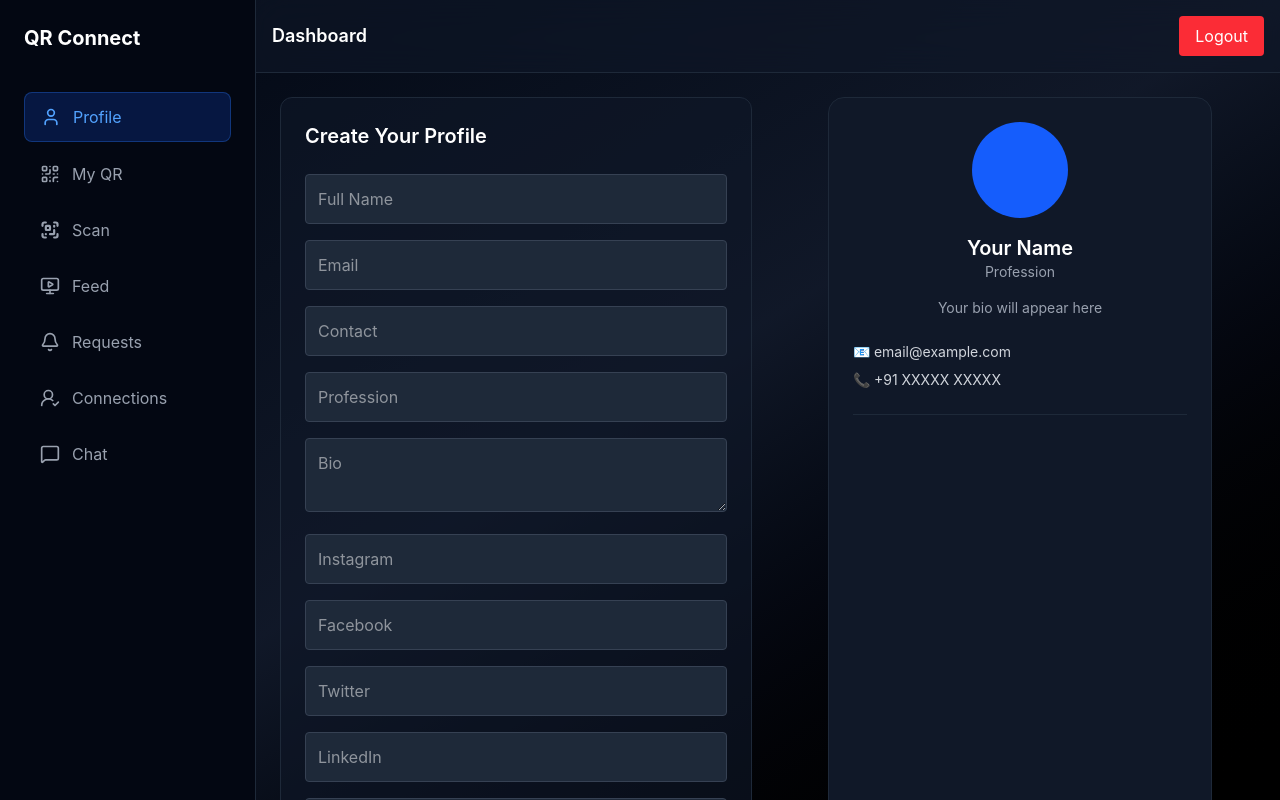
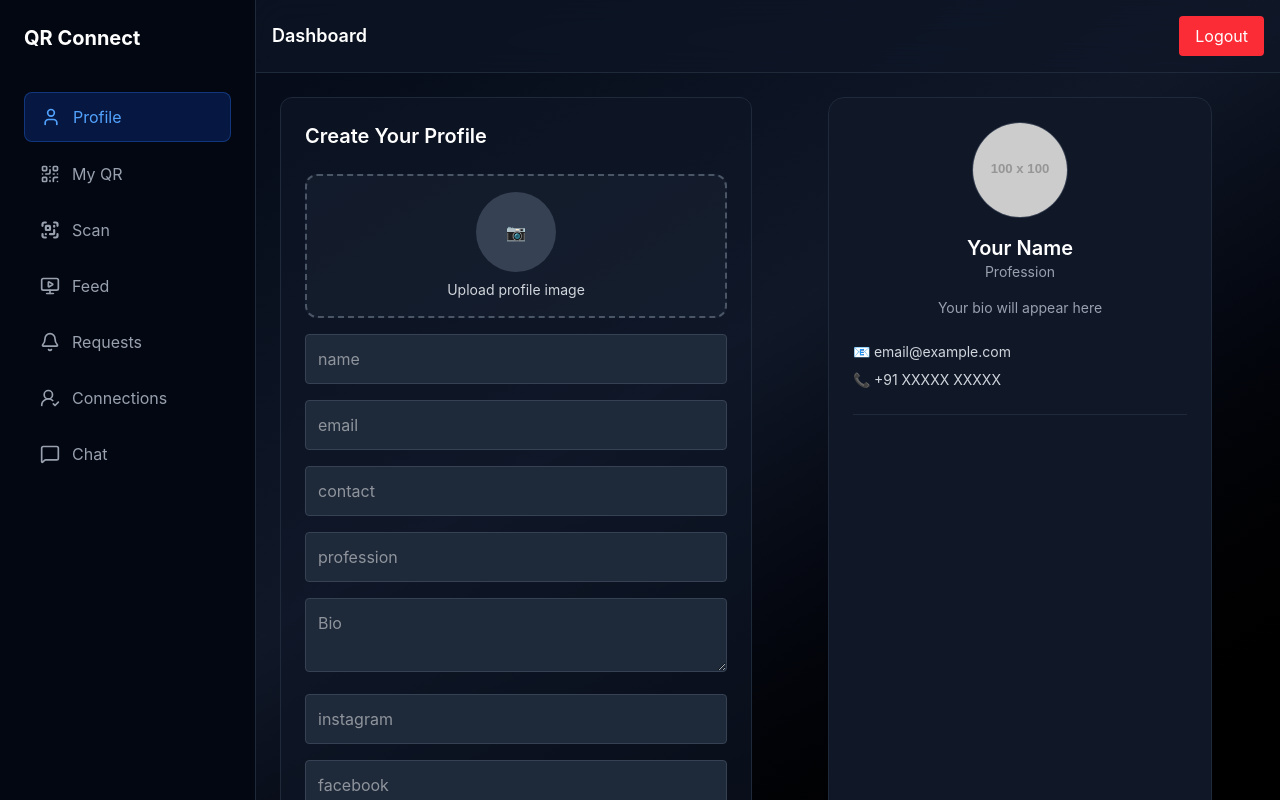
Before and after one commit to A-dev-prog/Qr-Connect-Project, a React (Vite) app in the folder qrc-frontend/: page /profile in a window 1280 px wide. Built offline with nearby package versions, Linux system fonts and the light colour scheme; no server answers; sample sign-in values are in the browser's storage.

Commit message:
Added profile image upload, public profile fix, connections UI improvement

```diff
--- a/qrc-frontend/src/pages/ProfilePage.jsx
+++ b/qrc-frontend/src/pages/ProfilePage.jsx
@@ -2,13 +2,23 @@ import { useState, useEffect } from "react";
 import Sidebar from "../components/Sidebar";
 import Topbar from "../components/Topbar";
 import MobileNav from "../components/MobileNav";
-import { FaInstagram, FaFacebook, FaTwitter, FaLinkedin, FaGithub } from "react-icons/fa";
+import {
+  FaInstagram,
+  FaFacebook,
+  FaTwitter,
+  FaLinkedin,
+  FaGithub,
+} from "react-icons/fa";
 import { useNavigate } from "react-router-dom";
 
-import { createProfile, getMyProfile } from "../services/profileService";
+import {
+  createProfile,
+  getMyProfile,
+  uploadProfileImage,
+  updateProfile,
+} from "../services/profileService";
 
 function ProfilePage() {
-
   const [profile, setProfile] = useState({
     name: "",
     email: "",
@@ -19,14 +29,21 @@ function ProfilePage() {
     facebook: "",
     twitter: "",
     linkedin: "",
-    github: ""
+    github: "",
   });
 
-  // FETCH PROFILE FROM BACKEND
+  const [imageFile, setImageFile] = useState(null);
+  const [preview, setPreview] = useState(null);
+
+  const [isProfileCreated, setIsProfileCreated] = useState(false);
+  const [isEditing, setIsEditing] = useState(false);
+
+  const navigate = useNavigate();
+
+  // FETCH PROFILE
   useEffect(() => {
     const fetchProfile = async () => {
       try {
-
         const data = await getMyProfile();
 
         setProfile({
@@ -39,122 +56,193 @@ function ProfilePage() {
           facebook: data.facebook || "",
           twitter: data.twitter || "",
           linkedin: data.linkedin || "",
-          github: data.github || ""
+          github: data.github || "",
         });
+
+        setIsProfileCreated(true);
+
+        if (data.profileImageUrl) {
+          setPreview(data.profileImageUrl);
+        }
 
       } catch (err) {
         console.log("No profile found yet");
+        setIsProfileCreated(false);
+        setIsEditing(true); // 👉 auto open edit for new user
       }
     };
 
     fetchProfile();
   }, []);
 
-
   const handleChange = (e) => {
     setProfile({
       ...profile,
-      [e.target.name]: e.target.value
+      [e.target.name]: e.target.value,
     });
   };
 
-  const navigate = useNavigate();
-
+  // SUBMIT (CREATE / UPDATE)
   const handleSubmit = async () => {
     try {
+      if (isProfileCreated) {
+        await updateProfile(profile);
+      } else {
+        await createProfile(profile);
+        setIsProfileCreated(true);
+      }
 
-    await createProfile(profile);
+      if (imageFile) {
+        await uploadProfileImage(imageFile);
+      }
 
-    alert("Profile saved successfully");
+      alert("Profile saved successfully ✅");
 
-    navigate("/qr"); // go to QR page
+      setIsEditing(false);
 
     } catch (err) {
       console.error(err);
     }
   };
 
+  const handleCancel = () => {
+    setIsEditing(false);
+  };
+
+  // IMAGE UPLOAD
+  const handleImageUpload = (e) => {
+    const file = e.target.files[0];
+    if (!file) return;
+
+    setImageFile(file);
+    setPreview(URL.createObjectURL(file));
+  };
+
   return (
     <div className="flex h-screen bg-gradient-to-br from-gray-950 via-gray-900 to-black text-white">
-
       <Sidebar />
 
       <div className="flex-1 flex flex-col overflow-hidden">
-
         <Topbar />
 
         <div className="flex-1 overflow-y-auto p-6">
-
           <div className="grid grid-cols-1 lg:grid-cols-2 gap-8">
 
             {/* FORM */}
             <div className="bg-gray-900/60 border border-gray-800 rounded-xl p-6">
 
               <h2 className="text-xl font-semibold mb-6">
-                Create Your Profile
+                {isProfileCreated ? "Your Profile" : "Create Your Profile"}
               </h2>
 
               <div className="space-y-4">
 
-                <input name="name" value={profile.name} onChange={handleChange}
-                  placeholder="Full Name"
-                  className="w-full p-3 bg-gray-800 rounded border border-gray-700"/>
+                {/* IMAGE */}
+                <div>
+                  <label className="cursor-pointer block">
+                    <div className={`flex flex-col items-center justify-center p-4 border-2 border-dashed rounded-xl
+                      ${isEditing ? "border-gray-600 hover:border-blue-500" : "border-gray-700 opacity-60"}
+                      bg-gray-800/40`}>
 
-                <input name="email" value={profile.email} onChange={handleChange}
-                  placeholder="Email"
-                  className="w-full p-3 bg-gray-800 rounded border border-gray-700"/>
+                      {preview ? (
+                        <img
+                          src={preview}
+                          alt="preview"
+                          className="w-20 h-20 rounded-full object-cover mb-2 border border-gray-600"
+                        />
+                      ) : (
+                        <div className="w-20 h-20 flex items-center justify-center rounded-full bg-gray-700 mb-2">
+                          📷
+                        </div>
+                      )}
 
-                <input name="contact" value={profile.contact} onChange={handleChange}
-                  placeholder="Contact"
-                  className="w-full p-3 bg-gray-800 rounded border border-gray-700"/>
+                      <p className="text-sm text-gray-300">
+                        {imageFile ? imageFile.name : "Upload profile image"}
+                      </p>
+                    </div>
 
-                <input name="profession" value={profile.profession} onChange={handleChange}
-                  placeholder="Profession"
-                  className="w-full p-3 bg-gray-800 rounded border border-gray-700"/>
+                    <input
+                      type="file"
+                      accept="image/*"
+                      onChange={handleImageUpload}
+                      disabled={!isEditing}
+                      className="hidden"
+                    />
+                  </label>
+                </div>
 
-                <textarea name="bio" value={profile.bio} onChange={handleChange}
+                {/* INPUTS */}
+                {Object.keys(profile).map((key) => (
+                  key !== "bio" ? (
+                    <input
+                      key={key}
+                      name={key}
+                      value={profile[key]}
+                      onChange={handleChange}
+                      disabled={!isEditing}
+                      placeholder={key}
+                      className={`w-full p-3 bg-gray-800 rounded border border-gray-700
+                        ${!isEditing && "opacity-60 cursor-not-allowed"}`}
+                    />
+                  ) : (
+                    <textarea
+                      key={key}
+                      name={key}
+                      value={profile[key]}
+                      onChange={handleChange}
+                      disabled={!isEditing}
                       placeholder="Bio"
-                  className="w-full p-3 bg-gray-800 rounded border border-gray-700"/>
-
-                <input name="instagram" value={profile.instagram} onChange={handleChange}
-                  placeholder="Instagram"
-                  className="w-full p-3 bg-gray-800 rounded border border-gray-700"/>
-
-                <input name="facebook" value={profile.facebook} onChange={handleChange}
-                  placeholder="Facebook"
-                  className="w-full p-3 bg-gray-800 rounded border border-gray-700"/>
-
-                <input name="twitter" value={profile.twitter} onChange={handleChange}
-                  placeholder="Twitter"
-                  className="w-full p-3 bg-gray-800 rounded border border-gray-700"/>
-
-                <input name="linkedin" value={profile.linkedin} onChange={handleChange}
-                  placeholder="LinkedIn"
-                  className="w-full p-3 bg-gray-800 rounded border border-gray-700"/>
-
-                <input name="github" value={profile.github} onChange={handleChange}
-                  placeholder="GitHub"
-                  className="w-full p-3 bg-gray-800 rounded border border-gray-700"/>
+                      className={`w-full p-3 bg-gray-800 rounded border border-gray-700
+                        ${!isEditing && "opacity-60 cursor-not-allowed"}`}
+                    />
+                  )
+                ))}
 
               </div>
 
+              {/* BUTTONS */}
+              <div className="mt-6 flex gap-3">
+
+                {!isEditing && (
+                  <button
+                    onClick={() => setIsEditing(true)}
+                    className="w-full bg-blue-600 hover:bg-blue-700 py-2 rounded-lg"
+                  >
+                    {isProfileCreated ? "Edit Profile" : "Create Profile"}
+                  </button>
+                )}
+
+                {isEditing && (
+                  <>
                     <button
                       onClick={handleSubmit}
-                className="mt-6 bg-blue-600 hover:bg-blue-700 px-6 py-2 rounded-lg w-full"
+                      className="w-full bg-green-600 hover:bg-green-700 py-2 rounded-lg"
                     >
-                Save Profile
+                      Save
                     </button>
 
+                    <button
+                      onClick={handleCancel}
+                      className="w-full bg-gray-700 hover:bg-gray-600 py-2 rounded-lg"
+                    >
+                      Cancel
+                    </button>
+                  </>
+                )}
+
+              </div>
             </div>
 
             {/* PREVIEW */}
             <div className="flex justify-center">
-
               <div className="w-full max-w-sm bg-gray-900 border border-gray-800 rounded-2xl p-6">
 
                 <div className="flex flex-col items-center">
-
-                  <div className="w-24 h-24 bg-blue-600 rounded-full mb-4"></div>
+                  <img
+                    src={preview || "https://via.placeholder.com/100"}
+                    alt="profile"
+                    className="w-24 h-24 rounded-full mb-4 object-cover border border-gray-700"
+                  />
 
                   <h3 className="text-xl font-semibold">
                     {profile.name || "Your Name"}
@@ -163,7 +251,6 @@ const handleSubmit = async () => {
                   <p className="text-gray-400 text-sm">
                     {profile.profession || "Profession"}
                   </p>
-
                 </div>
 
                 <p className="text-gray-400 text-sm mt-4 text-center">
@@ -175,52 +262,22 @@ const handleSubmit = async () => {
                   <p>📞 {profile.contact || "+91 XXXXX XXXXX"}</p>
                 </div>
 
-                <div className="mt-6 border-t border-gray-800 pt-4">
-
-                  {profile.instagram && (
-                    <div className="flex items-center gap-3">
-                      <FaInstagram/> Instagram
-                    </div>
-                  )}
-
-                  {profile.facebook && (
-                    <div className="flex items-center gap-3">
-                      <FaFacebook/> Facebook
-                    </div>
-                  )}
-
-                  {profile.twitter && (
-                    <div className="flex items-center gap-3">
-                      <FaTwitter/> Twitter
-                    </div>
-                  )}
-
-                  {profile.linkedin && (
-                    <div className="flex items-center gap-3">
-                      <FaLinkedin/> LinkedIn
-                    </div>
-                  )}
-
-                  {profile.github && (
-                    <div className="flex items-center gap-3">
-                      <FaGithub/> Github
-                    </div>
-                  )}
-
+                <div className="mt-6 border-t border-gray-800 pt-4 space-y-2">
+                  {profile.instagram && <div className="flex gap-2"><FaInstagram /> Instagram</div>}
+                  {profile.facebook && <div className="flex gap-2"><FaFacebook /> Facebook</div>}
+                  {profile.twitter && <div className="flex gap-2"><FaTwitter /> Twitter</div>}
+                  {profile.linkedin && <div className="flex gap-2"><FaLinkedin /> LinkedIn</div>}
+                  {profile.github && <div className="flex gap-2"><FaGithub /> Github</div>}
                 </div>
 
               </div>
-
             </div>
 
           </div>
-
         </div>
-
       </div>
 
       <MobileNav />
-
     </div>
   );
 }
--- a/qrc-frontend/src/pages/PublicProfilePage.jsx
+++ b/qrc-frontend/src/pages/PublicProfilePage.jsx
@@ -6,66 +6,47 @@ import api from "../services/api";
 function PublicProfilePage() {
 
   const { id } = useParams();
-  if (!id || id === "undefined") {
-  console.error("Invalid ID");
-  return;
-}
 
+  // ✅ STATE (TOP ALWAYS)
   const [profile, setProfile] = useState(null);
-
   const [loading, setLoading] = useState(false);
-
   const [connectionStatus, setConnectionStatus] = useState("NONE");
 
+  // ✅ SINGLE CLEAN useEffect
   useEffect(() => {
-
   const fetchProfile = async () => {
-
     try {
-
       const res = await api.get(`/profile/${id}`);
+      console.log("API RESPONSE:", res.data); // 🔥 DEBUG
 
       setProfile(res.data);
-
-        setConnectionStatus(res.data.connectionStatus); // ✅ GET STATUS FROM BACKEND
-
+      setConnectionStatus(res.data.connectionStatus);
     } catch (err) {
-
       console.error(err);
-
     }
-
   };
 
   fetchProfile();
-
 }, [id]);
 
-
-
+  // ✅ SEND CONNECTION REQUEST
   const handleConnect = async () => {
-
     try {
-
       setLoading(true);
 
       await sendConnectionRequest(id);
 
-      setConnectionStatus("PENDING"); // ✅ UPDATE UI WITHOUT RELOAD
-
+      setConnectionStatus("PENDING");
       alert("Connection request sent");
 
     } catch (err) {
-
       console.error(err);
-
       alert("Failed");
-
     }
-
     setLoading(false);
   };
-  // ✅ STEP 7 - Save Contact as vCard
+
+  // ✅ SAVE CONTACT (vCard)
   const saveContact = () => {
 
     const vCard = `
@@ -84,19 +65,32 @@ END:VCARD
     link.click();
   };
 
-
-
-  if (!profile) return <p className="text-white">Loading...</p>;
-
-
+  // ✅ LOADING UI
+  if (!profile) {
+    return (
+      <div className="min-h-screen flex items-center justify-center bg-black text-white">
+        <p>Loading profile...</p>
+      </div>
+    );
+  }
 
   return (
-    <div className="min-h-screen bg-black text-white flex items-center justify-center">
+    <div className="min-h-screen bg-black text-white flex items-center justify-center p-4">
 
-      <div className="bg-gray-900 border border-gray-800 p-8 rounded-xl w-[350px]">
+      <div className="bg-white/10 backdrop-blur-xl border border-white/20 p-8 rounded-2xl w-full max-w-md shadow-xl">
 
-        <div className="w-24 h-24 bg-blue-600 rounded-full mx-auto mb-4"></div>
+        {/* ✅ PROFILE IMAGE */}
+       <img
+  src={
+    profile?.profileImageUrl
+      ? profile.profileImageUrl
+      : "https://via.placeholder.com/100"
+  }
+  alt="profile"
+  className="w-24 h-24 rounded-full object-cover border border-gray-700"
+/>
 
+        {/* ✅ BASIC INFO */}
         <h2 className="text-xl font-semibold text-center">
           {profile.name}
         </h2>
@@ -105,16 +99,46 @@ END:VCARD
           {profile.profession}
         </p>
 
-        {/* ✅ LIMITED PROFILE INFO */}
         <p className="text-gray-400 text-center text-sm mt-2">
           {profile.bio}
         </p>
 
-        {/* ✅ FULL PROFILE ONLY IF CONNECTED */}
+        {/* ✅ FULL PROFILE IF CONNECTED */}
         {connectionStatus === "ACCEPTED" && (
-          <div className="mt-4 text-center text-sm text-gray-300">
+          <div className="mt-6 space-y-3 text-sm text-gray-300 text-center">
+
             <p>Email: {profile.email}</p>
-            <p>Phone: {profile.phone}</p>
+            <p>Phone: {profile.contactNumber}</p>
+
+            {profile.github && (
+              <a href={profile.github} target="_blank" rel="noopener noreferrer" className="text-blue-400 block">
+                GitHub
+              </a>
+            )}
+
+            {profile.linkedin && (
+              <a href={profile.linkedin} target="_blank" rel="noopener noreferrer" className="text-blue-400 block">
+                LinkedIn
+              </a>
+            )}
+
+            {profile.instagram && (
+              <a href={profile.instagram} target="_blank" rel="noopener noreferrer" className="text-pink-400 block">
+                Instagram
+              </a>
+            )}
+
+            {profile.twitter && (
+              <a href={profile.twitter} target="_blank" rel="noopener noreferrer" className="text-sky-400 block">
+                Twitter
+              </a>
+            )}
+
+            {profile.facebook && (
+              <a href={profile.facebook} target="_blank" rel="noopener noreferrer" className="text-blue-500 block">
+                Facebook
+              </a>
+            )}
           </div>
         )}
 
@@ -129,7 +153,7 @@ END:VCARD
           </button>
         )}
 
-        {/* ✅ REQUEST PENDING */}
+        {/* ✅ PENDING BUTTON */}
         {connectionStatus === "PENDING" && (
           <button
             disabled
@@ -139,17 +163,14 @@ END:VCARD
           </button>
         )}
 
-        {/* ✅ CHAT BUTTON IF CONNECTED */}
+        {/* ✅ CONNECTED ACTIONS */}
         {connectionStatus === "ACCEPTED" && (
           <div className="mt-6 space-y-3">
 
-    <button
-      className="w-full bg-emerald-600 hover:bg-emerald-700 py-2 rounded-lg"
-    >
+            <button className="w-full bg-emerald-600 hover:bg-emerald-700 py-2 rounded-lg">
               Chat
             </button>
 
-    {/* ✅ STEP 7 Save Contact */}
             <button
               onClick={saveContact}
               className="w-full border border-blue-500 text-blue-400 py-2 rounded-lg"
@@ -160,6 +181,31 @@ END:VCARD
           </div>
         )}
 
+        {/* ✅ WORK / POSTS SECTION */}
+        {connectionStatus === "ACCEPTED" && (
+          <div className="mt-8">
+            <h3 className="text-lg font-semibold mb-3 text-center">
+              Work / Posts
+            </h3>
+
+            <div className="space-y-3">
+
+              <div className="p-3 bg-white/10 border border-white/20 rounded-lg">
+                <p className="text-sm">
+                  Built QR-based connection app using Spring Boot & React 🚀
+                </p>
+              </div>
+
+              <div className="p-3 bg-white/10 border border-white/20 rounded-lg">
+                <p className="text-sm">
+                  Working on AI-based healthcare assistant 🤖
+                </p>
+              </div>
+
+            </div>
+          </div>
+        )}
+
       </div>
 
     </div>
```
Also changed, not shown: qrc-frontend/src/pages/ConnectionsPage.jsx (+23 -7 lines), qrc-frontend/src/services/profileService.js (+20 -0 lines). Lines whose indentation alone changed are shown as unchanged.
